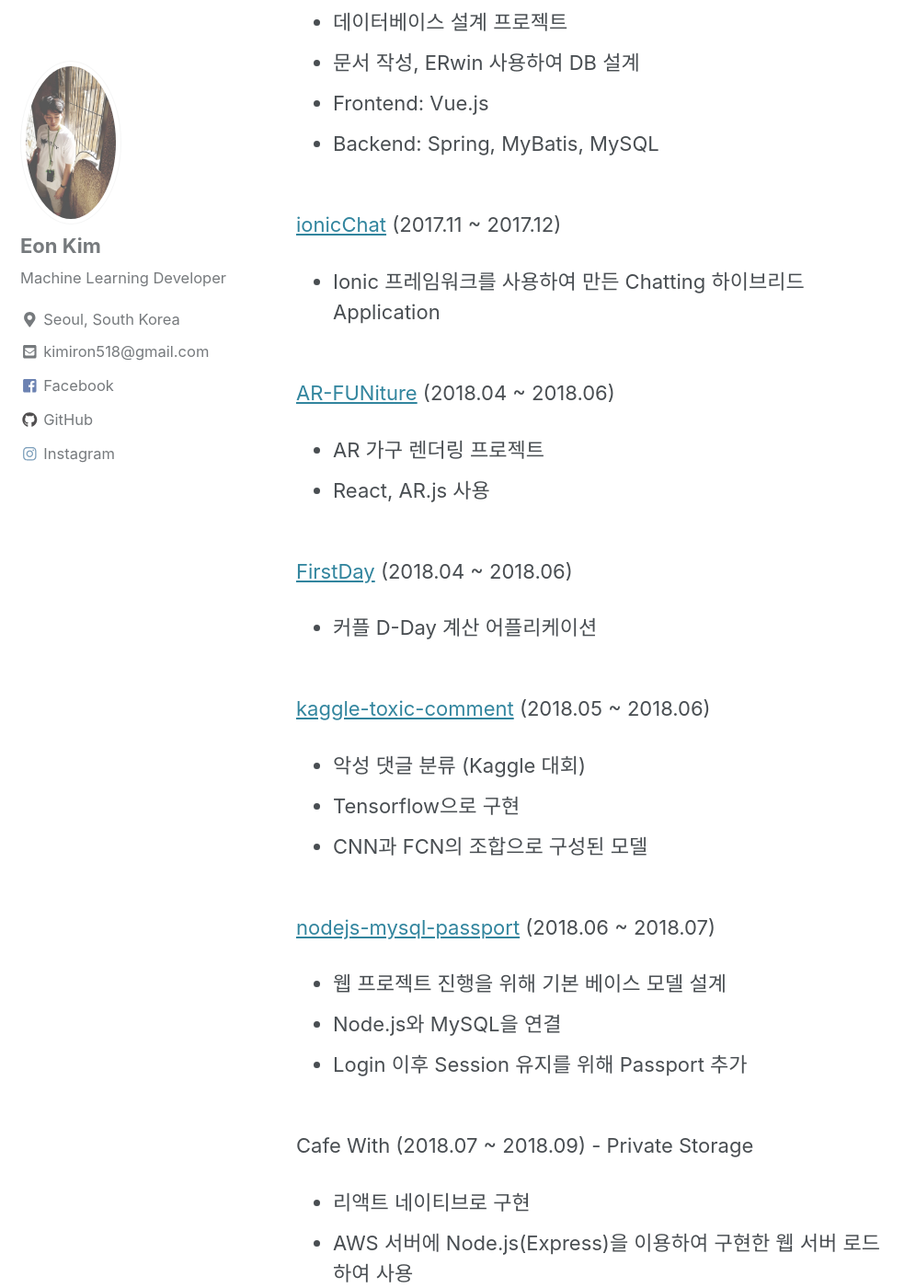
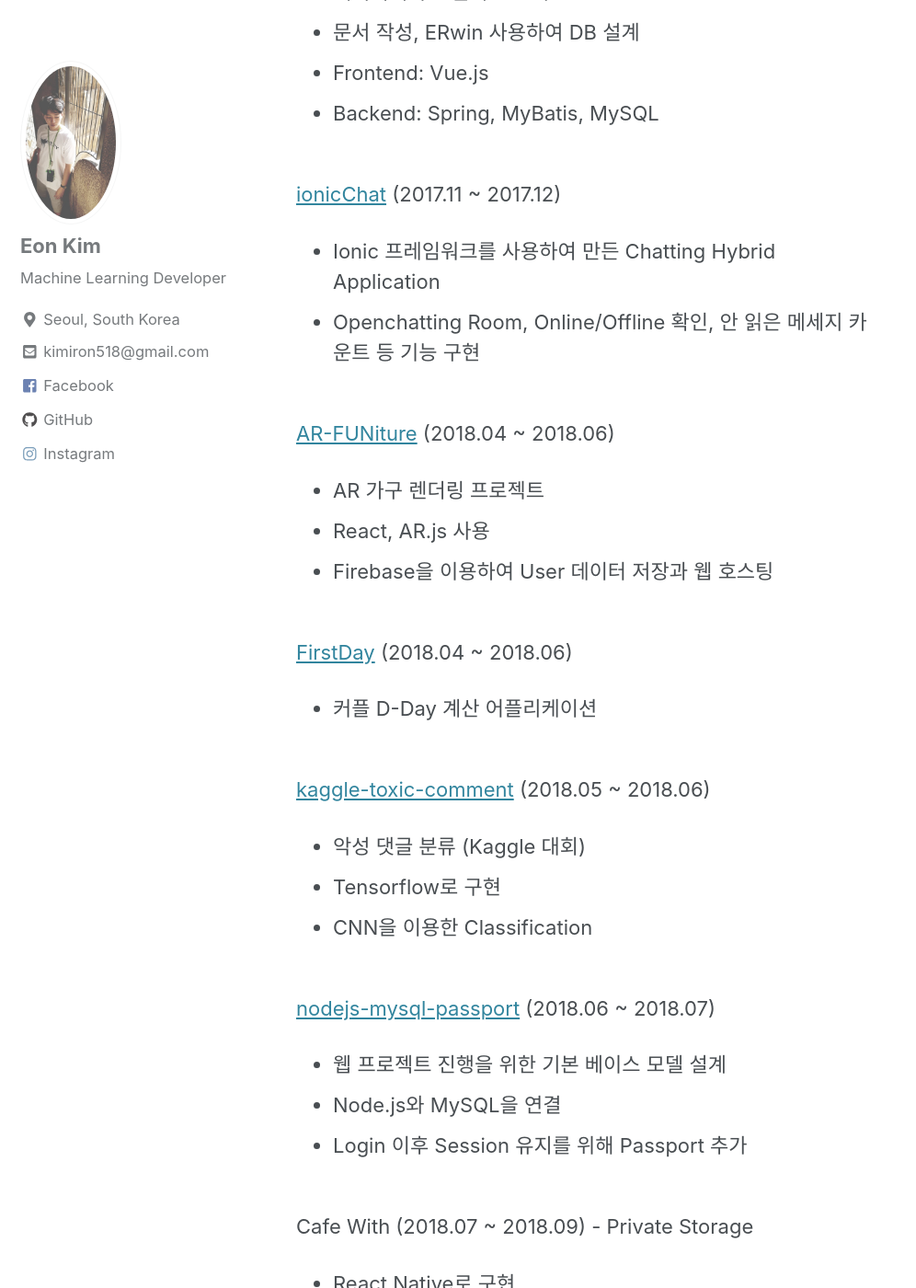
Before and after one commit to thisisiron/thisisiron.github.io, a Jekyll site: the page built from _pages/about.md, in a window 1280 px wide and 1400 px high, scrolled down 937 px. Shown: the whole window at 92% size, without its empty margins (0-996 px from the left). Built offline with Jekyll 4.4.1, drawn with Linux system fonts in a browser that asks for light colours; cached includes are drawn as plain includes; nearby versions of some CDN libraries; some of the changed text lies outside the part shown.

Commit message:
update about

```diff
--- a/_pages/about.md
+++ b/_pages/about.md
@@ -15,7 +15,7 @@
 
 ## Projects
 <sub>해당 프로젝트 명을 누르면 해당 스토리지로 이동.</sub>
-<br><br>
+<br>
 
 [GraphicsEditor](https://github.com/thisisiron/GraphicsEditor) (2017.10 ~ 2017.12)
 - Java Swing을 이용하여 축소형 그림판 (Design Pattern 적용)
@@ -29,12 +29,14 @@
 <br><br>
 
 [ionicChat](https://github.com/thisisiron/ionicChat) (2017.11 ~ 2017.12)
-- Ionic 프레임워크를 사용하여 만든 Chatting 하이브리드 Application
+- Ionic 프레임워크를 사용하여 만든 Chatting Hybrid Application
+- Openchatting Room, Online/Offline 확인, 안 읽은 메세지 카운트 등 기능 구현
 <br><br>
 
 [AR-FUNiture](https://github.com/hyuk22/AR-FUNiture) (2018.04 ~ 2018.06)
 - AR 가구 렌더링 프로젝트
 - React, AR.js 사용
+- Firebase을 이용하여 User 데이터 저장과 웹 호스팅
 <br><br>
 
 [FirstDay](https://github.com/thisisiron/FirstDay) (2018.04 ~ 2018.06)
@@ -43,25 +45,25 @@
 
 [kaggle-toxic-comment](https://github.com/thisisiron/kaggle-toxic-comment) (2018.05 ~ 2018.06)
 - 악성 댓글 분류 (Kaggle 대회)
-- Tensorflow으로 구현
-- CNN과 FCN의 조합으로 구성된 모델
+- Tensorflow로 구현
+- CNN을 이용한 Classification
 <br><br>
 
 [nodejs-mysql-passport](https://github.com/thisisiron/nodejs-mysql-passport) (2018.06 ~ 2018.07)
-- 웹 프로젝트 진행을 위해 기본 베이스 모델 설계
+- 웹 프로젝트 진행을 위한 기본 베이스 모델 설계
 - Node.js와 MySQL을 연결
 - Login 이후 Session 유지를 위해 Passport 추가
 <br><br>
 
 Cafe With (2018.07 ~ 2018.09) - Private Storage
-- 리액트 네이티브로 구현
+- React Native로 구현
 - AWS 서버에 Node.js(Express)을 이용하여 구현한 웹 서버 로드하여 사용
 <br><br>
 
 [samsung-ai-challenge-2018](https://github.com/thisisiron/samsung-ai-challenge-2018) (2018.08 ~ 2018.09)
 - Samsung Data Challenge 참가
 - Keras로 구현
-- Output 결과 예측 값에 따라 각기 다른 모델을 구현
+- 빈칸을 파악하여 해당 Output 결과 예측 값에 따른 모델 구현
 <br><br>
 
 [bigcontest-champion-2018](https://github.com/thisisiron/bigcontest-champion-2018) (2018.09 ~ 2018.09)
@@ -77,7 +79,7 @@
 
 [Clothes_Category_Classification](https://github.com/thisisiron/Clothes_Category_Classification) (2018.11 ~ 2018.11)
 - 무신사에서 상품 정보를 크롤링한 데이터 사용
-- 상품명은 CNN과 FCN의 조합으로 이루어진 모델에 Input값으로 넣고 나머지 Feature들은 Encdoing 후 Neural Network에 Input값을 넣고 마지막 Layer에 concentrate함.
+- 상품명은 CNN Classification 사용 후 Input값으로 넣고 나머지 Feature들은 Encdoing 후 Neural Network에 Input값을 넣고 마지막 Layer에 Concentrate 사용
 <br><br>
 
 [neural-style-transfer-app](https://github.com/thisisiron/neural-style-transfer-app) (2018.11 ~ 2018.11)
@@ -112,5 +114,3 @@
 GIF Maker: https://imgflip.com/gif-maker
 
 markdown hint: https://gist.github.com/ihoneymon/652be052a0727ad59601
-
-blogger: https://iconicorca.blogspot.com/
```
